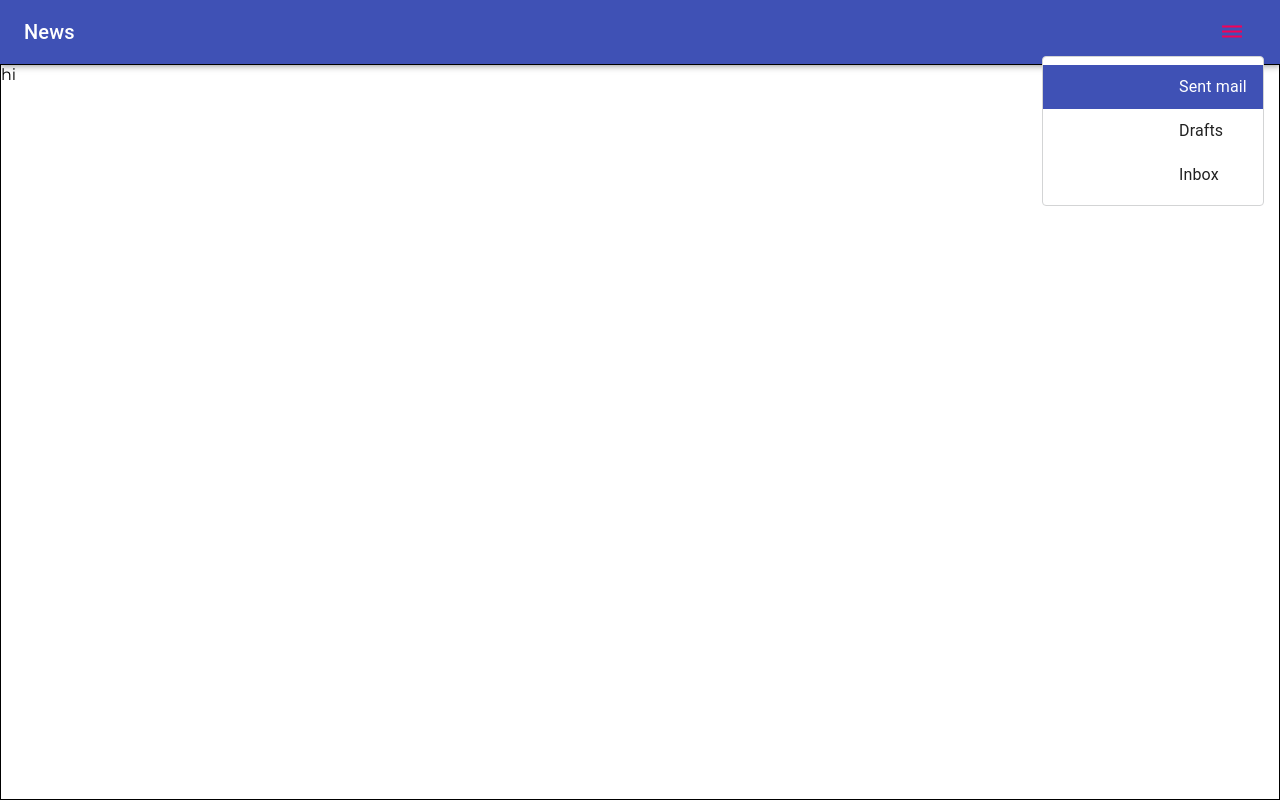
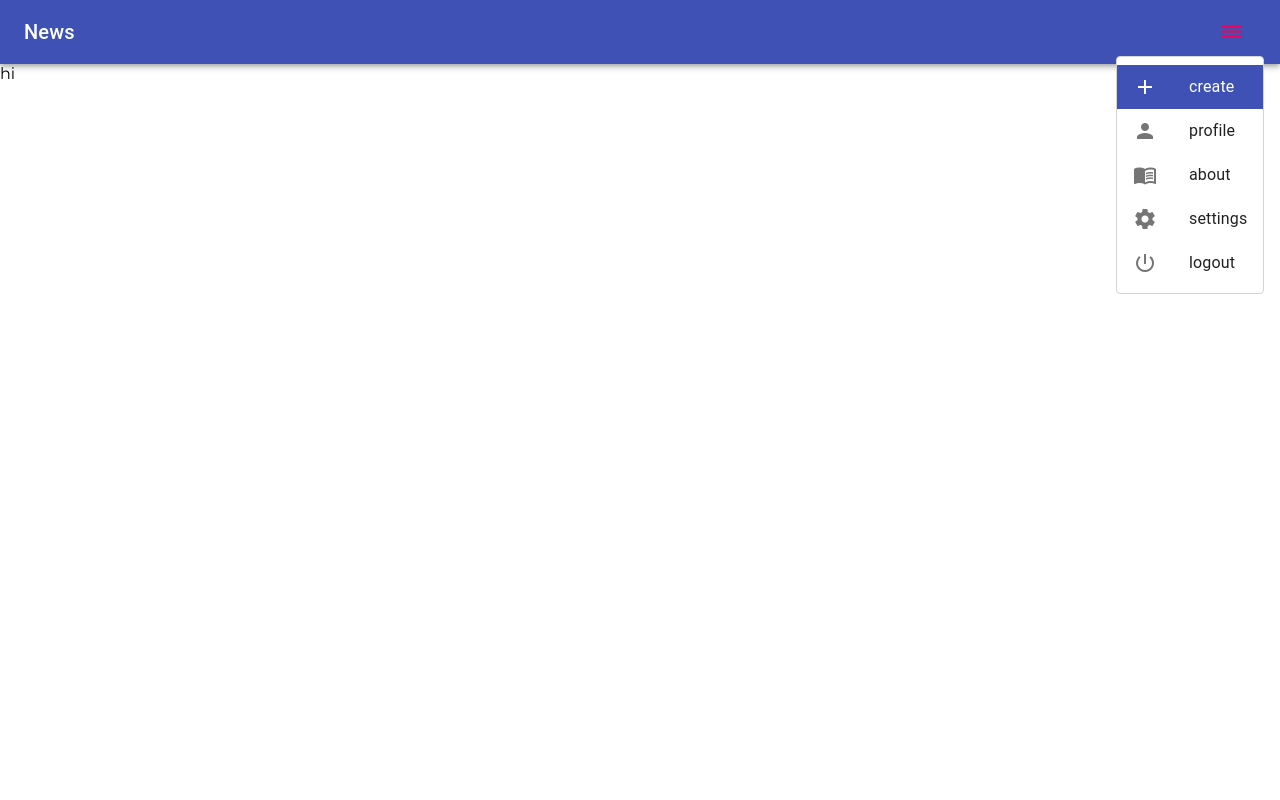
Before and after one commit to emilylhansen/palette, a React app: page / in a window 1280 px wide. Both pictures are taken after a click on the button "dehaze". Built offline with nearby package versions, Linux system fonts and the light colour scheme; what fp-ts would draw is missing.

Commit message:
cleanup design files

```diff
--- a/src/App.tsx
+++ b/src/App.tsx
@@ -19,7 +19,6 @@ const history = createBrowserHistory();
 const BodyBox = styled.div`
   flex: 1;
   overflow-y: scroll;
-  border: 1px solid;
 `;
 
 const ComponentBox = styled.div`
--- a/src/design/AnchoredMenu.tsx
+++ b/src/design/AnchoredMenu.tsx
@@ -1,13 +1,28 @@
 /** https://material-ui.com/components/menus/ */
-import React from "react";
+import React, { MouseEvent } from "react";
 import { withStyles } from "@material-ui/core/styles";
-import Button from "@material-ui/core/Button";
 import Menu, { MenuProps } from "@material-ui/core/Menu";
 import MenuItem from "@material-ui/core/MenuItem";
 import ListItemIcon from "@material-ui/core/ListItemIcon";
 import ListItemText from "@material-ui/core/ListItemText";
 import { IconButton } from "/Users/emilyhansen/Desktop/palette-app/src/design/IconButton";
 import { Icon } from "/Users/emilyhansen/Desktop/palette-app/src/design/Icon";
+import styled from "styled-components";
+import { IconButtonProps as MaterialIconButtonProps } from "@material-ui/core/IconButton";
+
+const AnchoredMenuBox = styled.div``;
+
+export type MenuItem = {
+  icon: string;
+  label: string;
+  onClick: (e: MouseEvent<HTMLElement>) => void;
+};
+
+type Props = {
+  menuItems: Array<MenuItem>;
+  toggleIcon: string;
+  size?: MaterialIconButtonProps["size"];
+};
 
 const StyledMenu = withStyles({
   paper: {
@@ -40,7 +55,7 @@ const StyledMenuItem = withStyles(theme => ({
   },
 }))(MenuItem);
 
-export function AnchoredMenu() {
+export const AnchoredMenu = ({ menuItems, toggleIcon, size }: Props) => {
   const [anchorEl, setAnchorEl] = React.useState<null | HTMLElement>(null);
 
   const handleClick = (event: React.MouseEvent<HTMLElement>) => {
@@ -52,24 +67,14 @@ export function AnchoredMenu() {
   };
 
   return (
-    <div>
+    <AnchoredMenuBox>
       <IconButton
         aria-controls="customized-menu"
         aria-haspopup="true"
-        // variant="contained"
-        // color="primary"
         onClick={handleClick}
-        iconName="dehaze"
+        iconName={toggleIcon}
+        size={size}
       />
-      {/* <Button
-        aria-controls="customized-menu"
-        aria-haspopup="true"
-        variant="contained"
-        color="primary"
-        onClick={handleClick}
-      >
-        Open Menu
-      </Button> */}
       <StyledMenu
         id="customized-menu"
         anchorEl={anchorEl}
@@ -77,25 +82,15 @@ export function AnchoredMenu() {
         open={Boolean(anchorEl)}
         onClose={handleClose}
       >
-        <StyledMenuItem>
-          <ListItemIcon>
-            <Icon iconName="draft" />
-          </ListItemIcon>
-          <ListItemText primary="Sent mail" />
-        </StyledMenuItem>
-        <StyledMenuItem>
-          <ListItemIcon>
-            <Icon iconName="draft" />
-          </ListItemIcon>
-          <ListItemText primary="Drafts" />
-        </StyledMenuItem>
-        <StyledMenuItem>
-          <ListItemIcon>
-            <Icon iconName="draft" />
-          </ListItemIcon>
-          <ListItemText primary="Inbox" />
-        </StyledMenuItem>
+        {menuItems.map((item, idx) => (
+          <StyledMenuItem key={`${item.label}-${idx}`} onClick={item.onClick}>
+            <ListItemIcon>
+              <Icon iconName={item.icon} />
+            </ListItemIcon>
+            <ListItemText primary={item.label} />
+          </StyledMenuItem>
+        ))}
       </StyledMenu>
-    </div>
+    </AnchoredMenuBox>
   );
-}
+};
--- /dev/null
+++ b/src/design/Overlay.tsx
@@ -0,0 +1,27 @@
+import React, { ReactNode } from "react";
+import styled from "styled-components";
+
+const OverlayBox = styled.div`
+  position: absolute;
+  right: 0;
+  left: 0;
+  top: 0;
+  bottom: 0;
+  background-color: rgba(255, 255, 255, 0.95);
+  justify-content: center;
+  align-items: center;
+  display: flex;
+  z-index: 9999;
+`;
+
+type PassedProps = {
+  children: ReactNode;
+  isOpen: boolean;
+  onClose: () => void;
+};
+type InjectedProps = {};
+type Props = PassedProps & InjectedProps;
+
+export const Overlay = ({ children, isOpen, onClose }: Props) => {
+  return isOpen && <OverlayBox onClick={onClose}>{children}</OverlayBox>;
+};
--- a/src/homepage/Homepage.tsx
+++ b/src/homepage/Homepage.tsx
@@ -6,7 +6,7 @@ import { PaletteOverviewCard } from "../shared/PaletteOverviewCard";
 import { PaletteTileCard } from "/Users/emilyhansen/Desktop/palette-app/src/shared/PaletteTileCard";
 import { range } from "fp-ts/lib/Array";
 import { mockPalettes } from "/Users/emilyhansen/Desktop/palette-app/src/shared/mockData";
-import { Overlay } from "/Users/emilyhansen/Desktop/palette-app/src/shared/Overlay";
+import { Overlay } from "../design/Overlay";
 import { Option, none, some, isSome, map } from "fp-ts/lib/Option";
 import { Palette } from "/Users/emilyhansen/Desktop/palette-app/src/root/root.types";
 
--- a/src/shared/Header.tsx
+++ b/src/shared/Header.tsx
@@ -3,23 +3,16 @@ import React from "react";
 import { connect, ConnectedProps, Provider } from "react-redux";
 import { createStore, Dispatch } from "redux";
 import styled from "styled-components";
-import { Navigation } from "/Users/emilyhansen/Desktop/palette-app/src/shared/Navigation";
 import { createStyles, makeStyles, Theme } from "@material-ui/core/styles";
 import AppBar from "@material-ui/core/AppBar";
 import Toolbar from "@material-ui/core/Toolbar";
 import Typography from "@material-ui/core/Typography";
 import Button from "@material-ui/core/Button";
 import IconButton from "@material-ui/core/IconButton";
-import { AnchoredMenu } from "/Users/emilyhansen/Desktop/palette-app/src/design/AnchoredMenu";
-
-const HeaderBox = styled.div`
-  height: 32px;
-  border: 1px solid;
-  display: flex;
-  justify-content: space-between;
-  padding: 8px 16px;
-  align-items: center;
-`;
+import {
+  AnchoredMenu,
+  MenuItem,
+} from "/Users/emilyhansen/Desktop/palette-app/src/design/AnchoredMenu";
 
 type PassedProps = {};
 type InjectedProps = {};
@@ -33,6 +26,34 @@ const useStyles = makeStyles((theme: Theme) =>
   })
 );
 
+const menuItems: Array<MenuItem> = [
+  {
+    icon: "add",
+    label: "create",
+    onClick: () => null,
+  },
+  {
+    icon: "person",
+    label: "profile",
+    onClick: () => null,
+  },
+  {
+    icon: "menu_book",
+    label: "about",
+    onClick: () => null,
+  },
+  {
+    icon: "settings",
+    label: "settings",
+    onClick: () => null,
+  },
+  {
+    icon: "power_settings_new",
+    label: "logout",
+    onClick: () => null,
+  },
+];
+
 export const Header = ({}: Props) => {
   const classes = useStyles();
 
@@ -42,7 +63,7 @@ export const Header = ({}: Props) => {
         <Typography variant="h6" className={classes.title}>
           News
         </Typography>
-        <AnchoredMenu />
+        <AnchoredMenu toggleIcon="dehaze" menuItems={menuItems} />
       </Toolbar>
     </AppBar>
   );
--- a/src/shared/Overlay.tsx
+++ /dev/null
@@ -1,47 +0,0 @@
-import React, { ReactNode } from "react";
-import { connect, ConnectedProps, Provider } from "react-redux";
-import { createStore, Dispatch } from "redux";
-import styled, { css } from "styled-components";
-import {
-  T12,
-  T24,
-} from "/Users/emilyhansen/Desktop/palette-app/src/design/Text";
-import { Palette } from "/Users/emilyhansen/Desktop/palette-app/src/root/root.types";
-import { Icon } from "/Users/emilyhansen/Desktop/palette-app/src/design/Icon";
-import { PaletteTemplate } from "/Users/emilyhansen/Desktop/palette-app/src/shared/PaletteTemplate";
-import Button from "@material-ui/core/Button";
-import IconButton from "@material-ui/core/IconButton";
-
-const OverlayBox = styled.div`
-  position: absolute;
-  right: 0;
-  left: 0;
-  top: 0;
-  bottom: 0;
-  background-color: rgba(255, 255, 255, 0.95);
-  justify-content: center;
-  align-items: center;
-  display: flex;
-`;
-
-const OverlayContentBox = styled.div`
-  position: absolute;
-  right: 0;
-  left: 0;
-  top: 0;
-  bottom: 0;
-  justify-content: center;
-  align-items: center;
-`;
-
-type PassedProps = {
-  children: ReactNode;
-  isOpen: boolean;
-  onClose: () => void;
-};
-type InjectedProps = {};
-type Props = PassedProps & InjectedProps;
-
-export const Overlay = ({ children, isOpen, onClose }: Props) => {
-  return isOpen && <OverlayBox onClick={onClose}>{children}</OverlayBox>;
-};
--- a/src/shared/PaletteOverviewCard.tsx
+++ b/src/shared/PaletteOverviewCard.tsx
@@ -11,26 +11,34 @@ import { Icon } from "/Users/emilyhansen/Desktop/palette-app/src/design/Icon";
 import { PaletteTemplate } from "/Users/emilyhansen/Desktop/palette-app/src/shared/PaletteTemplate";
 import { IconButton } from "/Users/emilyhansen/Desktop/palette-app/src/design/IconButton";
 import Chip from "@material-ui/core/Chip";
+import {
+  AnchoredMenu,
+  MenuItem,
+} from "/Users/emilyhansen/Desktop/palette-app/src/design/AnchoredMenu";
 
 const overrides = {
   favorite: css`
-    margin-right: 8px;
+    margin-right: 4px;
   `,
 };
 
 const PaletteOverviewCardBox = styled.div`
-  width: 400px;
-  height: 300px;
+  width: 700px;
+  height: 400px;
   padding: 24px;
   border-radius: 3px;
   background: #fff;
   box-shadow: rgba(0, 0, 0, 0.15) 0px 2px 10px;
+  display: flex;
+  flex-direction: column;
 `;
 
 const FeaturesBox = styled.div`
   display: flex;
+  align-items: center;
+  margin: 8px 0;
 
-  > div {
+  > div:not(:last-child) {
     margin-right: 16px;
   }
 `;
@@ -42,6 +50,7 @@ const IconButtonBox = styled.div`
 
 const TagsBox = styled.div`
   display: flex;
+  margin-bottom: 16px;
 
   > div {
     margin-right: 8px;
@@ -51,6 +60,20 @@ const TagsBox = styled.div`
 const FavoriteBox = styled.div`
   display: flex;
   align-items: center;
+  margin-right: 12px;
+`;
+
+const FeaturesBoxLeft = styled.div`
+  display: flex;
+  align-items: center;
+  flex: 1;
+`;
+
+const FeaturesBoxRight = styled.div`
+  display: flex;
+  align-items: center;
+  flex: 1;
+  justify-content: flex-end;
 `;
 
 const Favorite = ({
@@ -71,6 +94,29 @@ const Favorite = ({
   </FavoriteBox>
 );
 
+const menuItems: Array<MenuItem> = [
+  {
+    icon: "file_copy",
+    label: "copy",
+    onClick: () => null,
+  },
+  {
+    icon: "share",
+    label: "share",
+    onClick: () => null,
+  },
+  {
+    icon: "edit",
+    label: "edit",
+    onClick: () => null,
+  },
+  {
+    icon: "trash",
+    label: "delete",
+    onClick: () => null,
+  },
+];
+
 type PassedProps = { palette: Palette };
 type InjectedProps = {};
 type Props = PassedProps & InjectedProps;
@@ -82,24 +128,32 @@ export const PaletteOverviewCard = ({ palette }: Props) => {
         <IconButton color="secondary" size="small" iconName="close" />
       </IconButtonBox>
       <T24>{palette.name}</T24>
-      <T12>{palette.authorId}</T12>
+      <T12>
+        <a>{palette.authorId}</a>
+      </T12>
+      <FeaturesBox>
+        <FeaturesBoxLeft>
+          <Favorite isFavorited={false} count={12} />
+          <IconButton
+            color="secondary"
+            size="small"
+            iconName={palette.private ? "lock" : "lock_open"}
+          />
+        </FeaturesBoxLeft>
+        <FeaturesBoxRight>
+          <AnchoredMenu
+            toggleIcon="more_vert"
+            menuItems={menuItems}
+            size="small"
+          />
+        </FeaturesBoxRight>
+      </FeaturesBox>
       <TagsBox>
         {palette.tags.map(tag => (
           <Chip key={tag.key} label={tag.name} size="small" color="secondary" />
         ))}
       </TagsBox>
-      <FeaturesBox>
-        <Favorite isFavorited={false} count={12} />
-        <IconButton
-          color="secondary"
-          size="small"
-          iconName={palette.private ? "lock" : "lock_open"}
-        />
-        {true && (
-          <IconButton color="secondary" size="small" iconName={"edit"} />
-        )}
-      </FeaturesBox>
-      <PaletteTemplate palette={palette} />
+      <PaletteTemplate palette={palette} enableColorDetails />
     </PaletteOverviewCardBox>
   );
 };
--- a/src/shared/PaletteTemplate.tsx
+++ b/src/shared/PaletteTemplate.tsx
@@ -15,6 +15,7 @@ import { Icon } from "/Users/emilyhansen/Desktop/palette-app/src/design/Icon";
 import convert from "color-convert";
 import { convertHexToRGBA } from "/Users/emilyhansen/Desktop/palette-app/src/shared/shared.helpers";
 import { isNull } from "/Users/emilyhansen/Desktop/palette-app/src/shared/shared.typeGuards";
+import { IconButton } from "/Users/emilyhansen/Desktop/palette-app/src/design/IconButton";
 
 const PaletteTemplateBox = styled.div<{ css?: FlattenSimpleInterpolation }>`
   display: flex;
@@ -40,7 +41,7 @@ const ColorBlockBox = styled.div<{
 
           > div,
           i {
-            display: block;
+            display: flex;
           }
         }
       `}
@@ -61,6 +62,11 @@ const ColorBlockBox = styled.div<{
   > div {
     text-align: center;
   }
+`;
+
+const ActionsBox = styled.div`
+  display: flex;
+  margin-top: 8px;
 `;
 
 type PassedProps = {
@@ -84,7 +90,13 @@ export const PaletteTemplate = ({
             <>
               <T12>{color.name}</T12>
               <T10>{`#${color.hex}`}</T10>
-              <Icon iconName={true ? "favorite" : "favorite_border"} />
+              <ActionsBox>
+                <IconButton
+                  iconName={true ? "favorite" : "favorite_border"}
+                  size="small"
+                />
+                <IconButton iconName="file_copy" size="small" />
+              </ActionsBox>
             </>
           )}
         </ColorBlockBox>
--- a/src/shared/PaletteTileCard.tsx
+++ b/src/shared/PaletteTileCard.tsx
@@ -11,7 +11,7 @@ import { Icon } from "/Users/emilyhansen/Desktop/palette-app/src/design/Icon";
 import { PaletteTemplate } from "/Users/emilyhansen/Desktop/palette-app/src/shared/PaletteTemplate";
 import Button from "@material-ui/core/Button";
 import IconButton from "@material-ui/core/IconButton";
-import { Overlay } from "/Users/emilyhansen/Desktop/palette-app/src/shared/Overlay";
+import { Overlay } from "../design/Overlay";
 
 const overrides = {
   paletteTemplate: css`
```
Also changed, not shown: src/design/IconButton.tsx (+0 -10 lines), src/design/Text.tsx (+20 -15 lines), src/shared/Navigation.tsx (deleted, +0 -49 lines).
